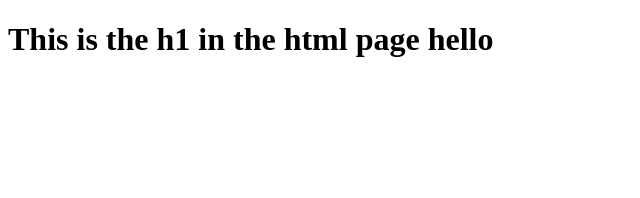
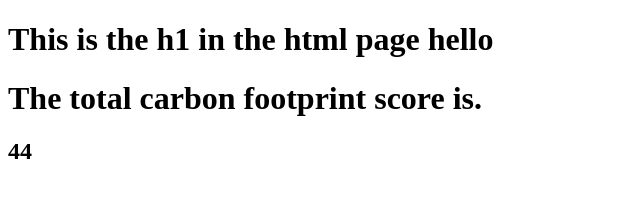
Before and after one commit to CIT93/jeffm-pub, a plain HTML site: page w2/index.html in a window 1280 px wide. Shown: the whole page, without its empty margins (0-640 px from the left). Drawn offline with Linux system fonts and the light colour scheme.

Commit message:
coding is done

```diff
--- a/w2/index.html
+++ b/w2/index.html
@@ -9,5 +9,7 @@
 </head>
 <body>
     <h1>This is the h1 in the html page hello</h1>
+    <h1>The total carbon footprint score is.</h1>
+    <h2></h2>
 </body>
 </html>
--- a/w2/main.js
+++ b/w2/main.js
@@ -1,51 +1,58 @@
-console.log("Hope This Works")
-
+console.log("Hope This Works");
 /*1
 Count the members of your household.
 14
 */
-
+const memberCount = 14;
 /*2
 Consider the size of your home.
 7
 */
-
-
-
+const sizeHome = 7;
 /*3
 Evaluate your food choices.
 4
 */
-
-
+const foodChoice = 4;
 /*4
 Examine your water consumption.
 4
 */
-
-
+const waterUse = 4;
 /*5
 Determine how many household purchases you make each year.
 4
 */
-
+const yearHouseholdPurchases = 4;
 /*6
 Consider how much waste you produce. The more trash
 5
 */
-
+const wasteProduce = 5;
 /*7
 Identify the amount of waste that you recycle.
 0
 */
-
-
+const wasteRecycle = 0;
 /*8
 Tally up your annual transportation scores.
 6
 */
-
+const annualTransportation = 6;
 /*9
 Add up your points.
 44
 */
+const carbonPrintTotal =
+  memberCount +
+  sizeHome +
+  foodChoice +
+  waterUse +
+  yearHouseholdPurchases +
+  wasteProduce +
+  wasteRecycle +
+  annualTransportation;
+// to update html with total (const carbonPrintTotal)
+const totalPoints = document.querySelector("h2");
+// to update index.html
+totalPoints.textContent = carbonPrintTotal;
```
